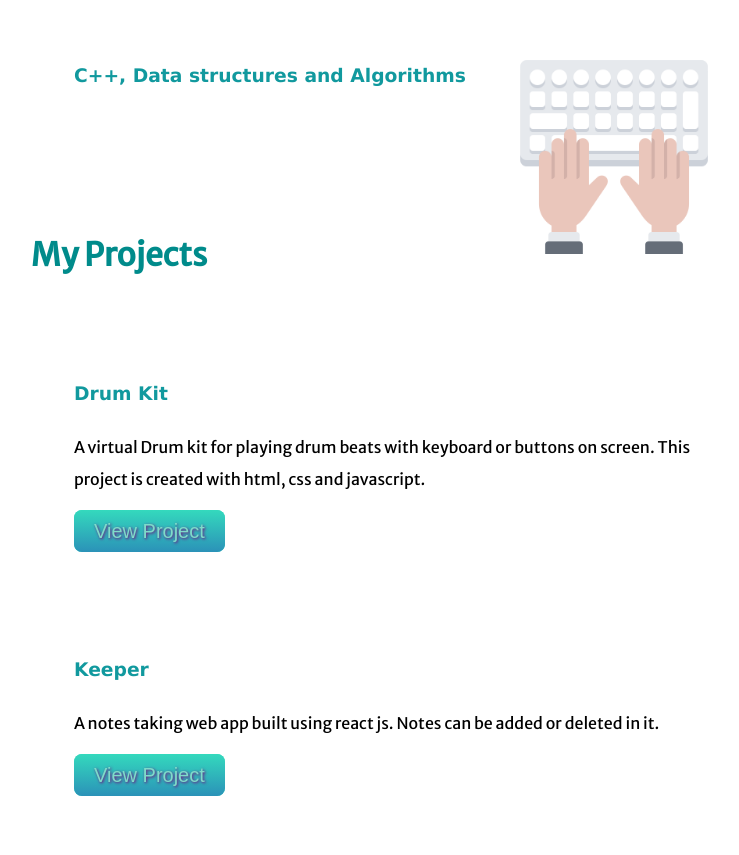
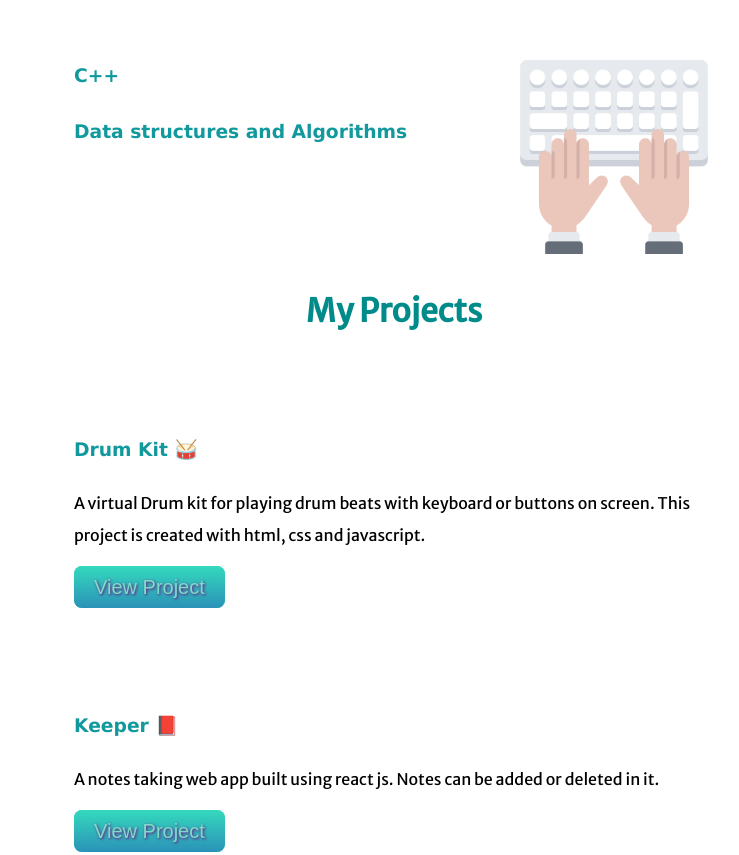
Before and after one commit to Kritika495/CV2, a plain HTML site: page index.html in a window 1280 px wide. Shown: the part 1486-2341 px from the top of the page, without its empty margins (246-985 px from the left). Drawn offline with Linux system fonts and the light colour scheme; a web font is replaced by a local one.

Commit message:
Update index.html

```diff
--- a/index.html
+++ b/index.html
@@ -39,22 +39,22 @@
 
         <div class="skills-row">
             <img class="skill-image2" src="Images/keyboard.png">
-            <h3>C++, Data structures and Algorithms</h3>
-
+            <h3>C++</h3>
+            <h3> Data structures and Algorithms</h3>
         </div>
 
 
     </div>
     <br/>
     <div class="skills">
-        <h1>My Projects</h1>
+        <h1 style="text-align:center;">My Projects</h1>
         <div class="skills-row">
-            <h3>Drum Kit</h3>
+            <h3>Drum Kit 🥁</h3>
             <p>A virtual Drum kit for playing drum beats with keyboard or buttons on screen. This project is created with html, css and javascript.</p>
             <a class="butn" href="https://kritika495.github.io/Virtual-Drum-kit/">View Project</a>
         </div>
         <div class="skills-row">
-            <h3>Keeper</h3>
+            <h3>Keeper 📕</h3>
             <p>A notes taking web app built using react js. Notes can be added or deleted in it.</p>
             <a class="butn" href="https://8rzgd.csb.app/"> View Project</a>
         </div>
```
